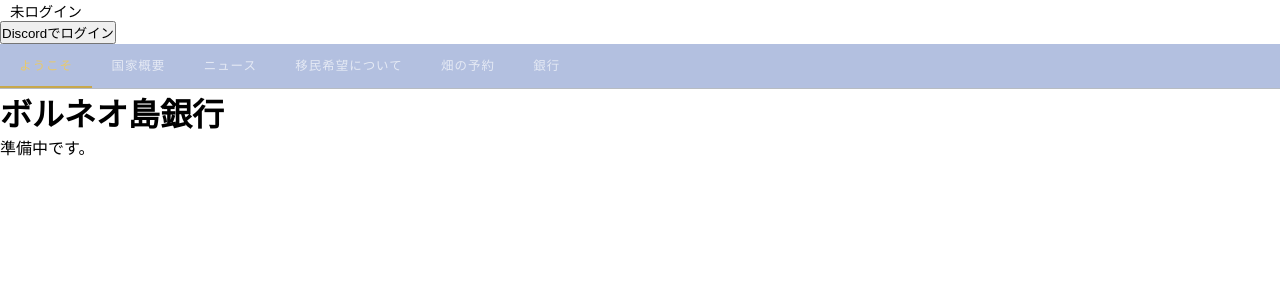
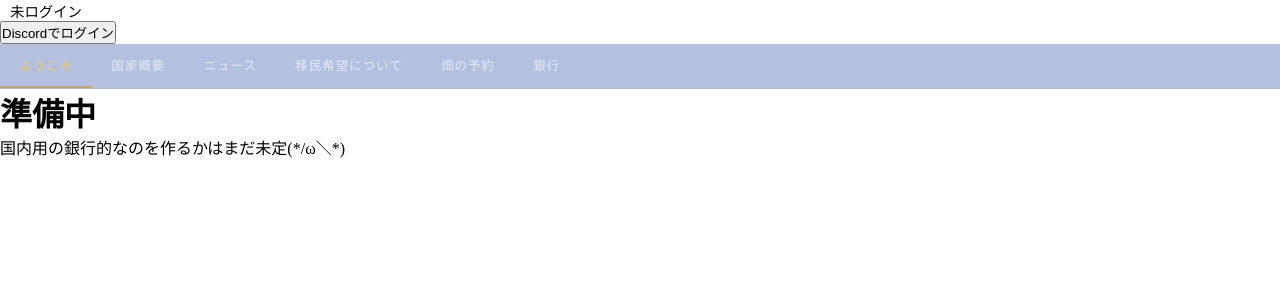
Before and after one commit to Bard256/wicr-Borneo, a Jekyll site: the page built from bank.html, in a window 1280 px wide. Shown: the top 300 px of the page. Built offline with Jekyll 4.4.1, drawn with Linux system fonts in a browser that asks for light colours.

Commit message:
Update bank.html

```diff
--- a/bank.html
+++ b/bank.html
@@ -3,5 +3,5 @@ layout: default
 title: 銀行
 ---
 
-<h1>ボルネオ島銀行</h1>
-<p>準備中です。</p>
+<h1>準備中</h1>
+<p>国内用の銀行的なのを作るかはまだ未定(*/ω＼*)</p>
```
